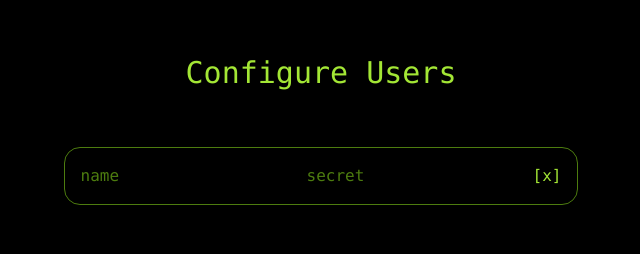
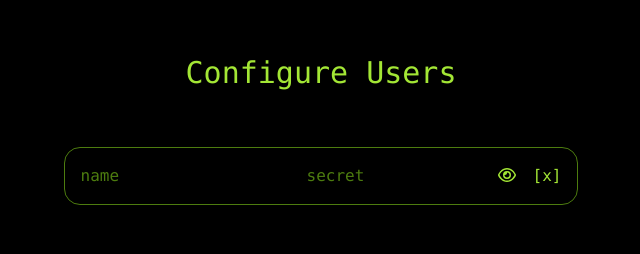
Before and after one commit to BrunoRoemers/room-search, a Next.js app: page /users in a window 1280 px wide. Shown: the part 166-420 px from the top of the page, without its empty margins (319-959 px from the left). Built offline with nearby package versions, Linux system fonts and the light colour scheme.

Commit message:
toggle password visibility

```diff
--- /dev/null
+++ b/src/app/users/password-field.tsx
@@ -0,0 +1,30 @@
+import { FontAwesomeIcon } from "@fortawesome/react-fontawesome";
+import { useState, type InputHTMLAttributes } from "react";
+import { faEye, faEyeSlash } from "@fortawesome/free-regular-svg-icons";
+
+interface Props {
+  value?: InputHTMLAttributes<HTMLInputElement>["value"];
+  onChange?: InputHTMLAttributes<HTMLInputElement>["onChange"];
+  placeholder?: InputHTMLAttributes<HTMLInputElement>["placeholder"];
+}
+
+const PasswordField = ({ value, onChange, placeholder }: Props) => {
+  const [isVisible, setIsVisible] = useState(false);
+
+  return (
+    <span>
+      <input
+        type={isVisible ? "text" : "password"}
+        placeholder={placeholder}
+        value={value}
+        onChange={onChange}
+        className="bg-transparent placeholder-lime-700"
+      />
+      <button onClick={(e) => setIsVisible(!isVisible)} className="-ml-5">
+        <FontAwesomeIcon icon={isVisible ? faEyeSlash : faEye} fixedWidth />
+      </button>
+    </span>
+  );
+};
+
+export default PasswordField;
--- a/src/app/users/user-form.tsx
+++ b/src/app/users/user-form.tsx
@@ -1,4 +1,5 @@
 import type { User } from "@/models/user";
+import PasswordField from "./password-field";
 
 export interface Props {
   user: User;
@@ -20,12 +21,10 @@ const UserForm = ({ user, setUser }: Props) => {
       </label>
       <label>
         <span className="sr-only">password: </span>
-        <input
-          type="password"
-          placeholder="secret"
+        <PasswordField
           value={user.secret}
           onChange={(e) => setUser({ ...user, secret: e.target.value })}
-          className="bg-transparent placeholder-lime-700"
+          placeholder="secret"
         />
       </label>
       <button onClick={() => setUser(null)}>[x]</button>
```
